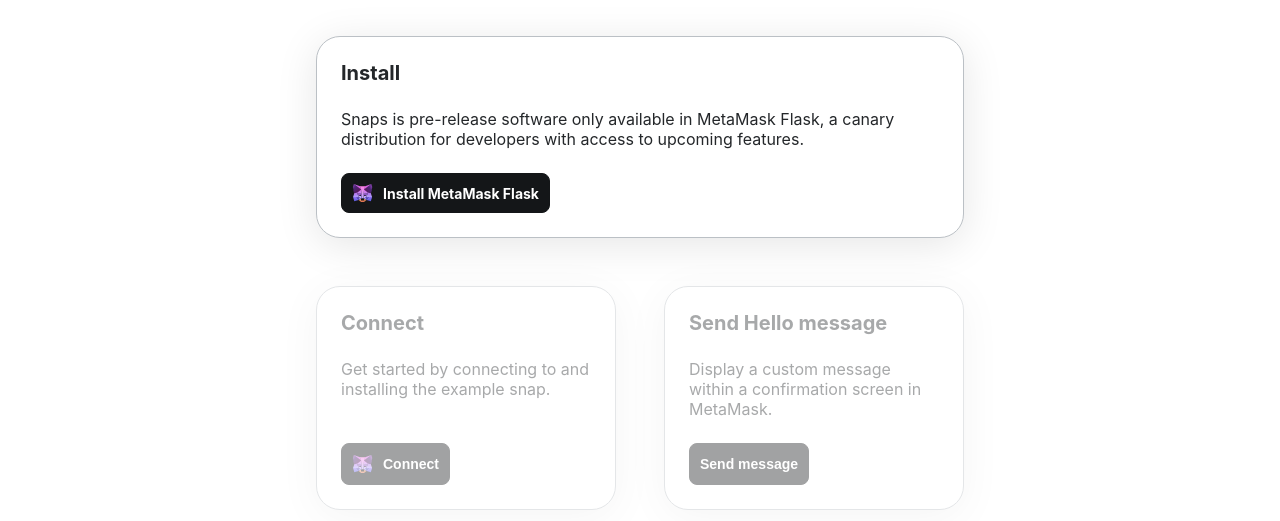
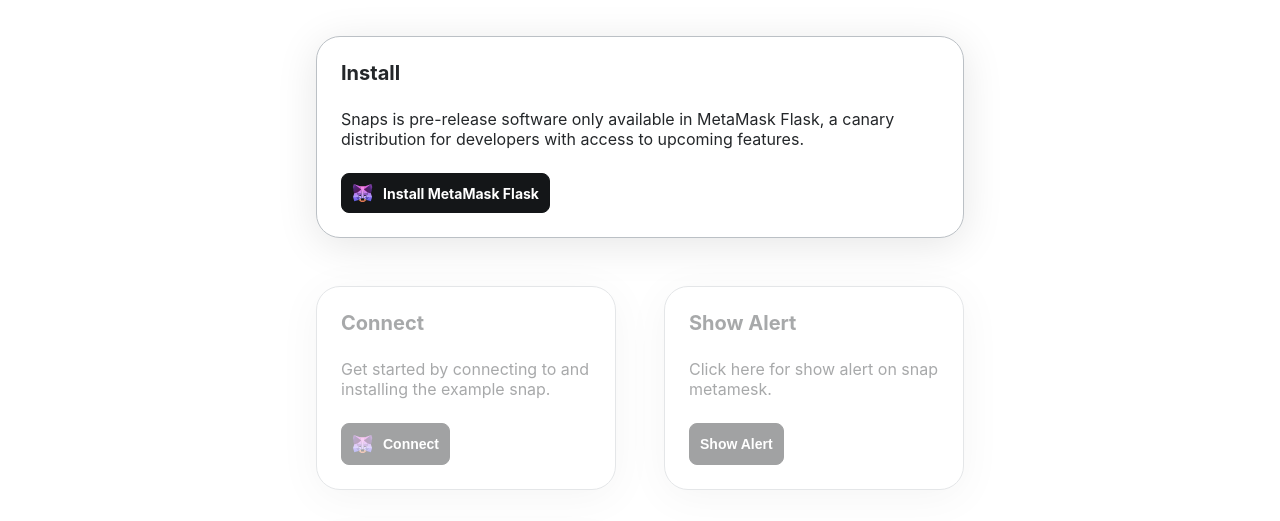
Before and after one commit to devinvestidor/snap-connect, a Gatsby site in the folder packages/site/: page / in a window 1280 px wide. Shown: the part 279-800 px from the top of the page. Built offline with nearby package versions, Linux system fonts and the light colour scheme; Gatsby itself is replaced by a stand-in of ours.

Commit message:
add alert

```diff
--- a/packages/site/src/components/Buttons.tsx
+++ b/packages/site/src/components/Buttons.tsx
@@ -94,8 +94,12 @@
   );
 };
 
+export const ShowAlertSnap = (props: ComponentProps<typeof Button>) => {
+  return <Button {...props}>Show Alert</Button>;
+};
+
 export const SendHelloButton = (props: ComponentProps<typeof Button>) => {
-  return <Button {...props}>Send message</Button>;
+  return <Button {...props}>Invite Friend</Button>;
 };
 
 export const HeaderButtons = ({
--- a/packages/site/src/pages/index.tsx
+++ b/packages/site/src/pages/index.tsx
@@ -12,6 +12,7 @@
   InstallFlaskButton,
   ReconnectButton,
   SendHelloButton,
+  ShowAlertSnap,
   Card,
 } from '../components';
 
@@ -195,9 +196,28 @@
         )}
         <Card
           content={{
-            title: 'Send Hello message',
+            title: 'Show Alert',
             description:
-              'Display a custom message within a confirmation screen in MetaMask.',
+              'Click here for show alert on snap metamesk.',
+            button: (
+              <ShowAlertSnap
+                onClick={handleSendHelloClick}
+                disabled={!state.installedSnap}
+              />
+            ),
+          }}
+          disabled={!state.installedSnap}
+          fullWidth={
+            state.isFlask &&
+            Boolean(state.installedSnap) &&
+            !shouldDisplayReconnectButton(state.installedSnap)
+          }
+        />
+        <Card
+          content={{
+            title: 'Invite a friend',
+            description:
+              'Invite a friend to the MetaMask platform.',
             button: (
               <SendHelloButton
                 onClick={handleSendHelloClick}
@@ -212,6 +232,7 @@
             !shouldDisplayReconnectButton(state.installedSnap)
           }
         />
+
         <Notice>
           <p>
             Please note that the <b>snap.manifest.json</b> and{' '}
--- a/packages/snap/snap.manifest.json
+++ b/packages/snap/snap.manifest.json
@@ -7,7 +7,7 @@
     "url": "https://github.com/MetaMask/template-snap-monorepo.git"
   },
   "source": {
-    "shasum": "I0v3sNxiwkR2FusZRqWL8zE2QGSbx+PM9TuuL+8JK5c=",
+    "shasum": "aWg7DZji28DEgsAmAyfPQWpyGSiN9l0Z042AsmUWbHU=",
     "location": {
       "npm": {
         "filePath": "dist/bundle.js",
```
Also changed, not shown: packages/snap/src/index.ts (+3 -7 lines).
